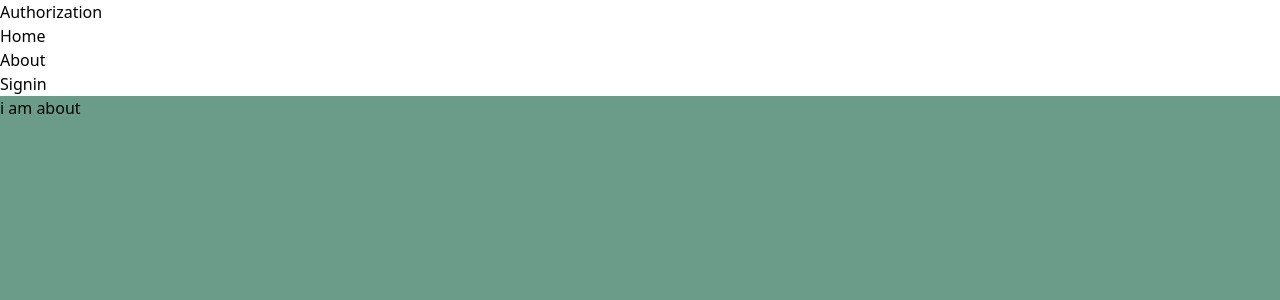
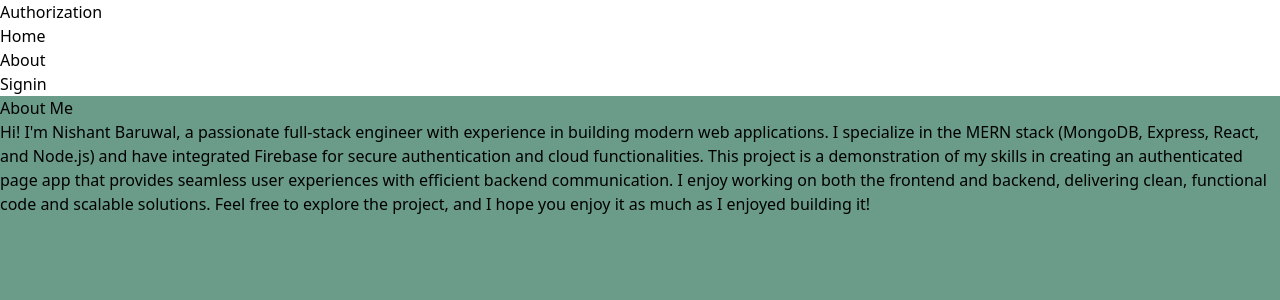
Before and after one commit to Nishant561/Login-Functionality, a React (Vite) app in the folder frontend/: page /about in a window 1280 px wide. Shown: the top 300 px of the page. Built offline with nearby package versions, Linux system fonts and the light colour scheme.

Commit message:
add about page

```diff
--- a/frontend/src/pages/About.jsx
+++ b/frontend/src/pages/About.jsx
@@ -2,8 +2,20 @@ import React from 'react'
 import '../App.css'
 function About() {
   return (
-    <div className='universal'>
-      i am about
+    <div className='universal flex items-center justify-center'>
+      <div className='w-[800px]   items-center'>
+
+     <h1 className="font-semibold text-center text-white text-4xl"> About Me</h1>
+     <p className="text-justify pt-3 text-xl leading-7 ">
+     Hi! I'm Nishant Baruwal, a passionate full-stack engineer with experience in building modern web applications. I specialize in the MERN stack (MongoDB, Express, React, and Node.js) and have integrated Firebase for secure authentication and cloud functionalities.
+
+This project is a demonstration of my skills in creating an authenticated page app that provides seamless user experiences with efficient backend communication. I enjoy working on both the frontend and backend, delivering clean, functional code and scalable solutions.
+
+Feel free to explore the project, and I hope you enjoy it as much as I enjoyed building it!
+        </p>
+
+      </div>
+
     </div>
   )
 }
```
